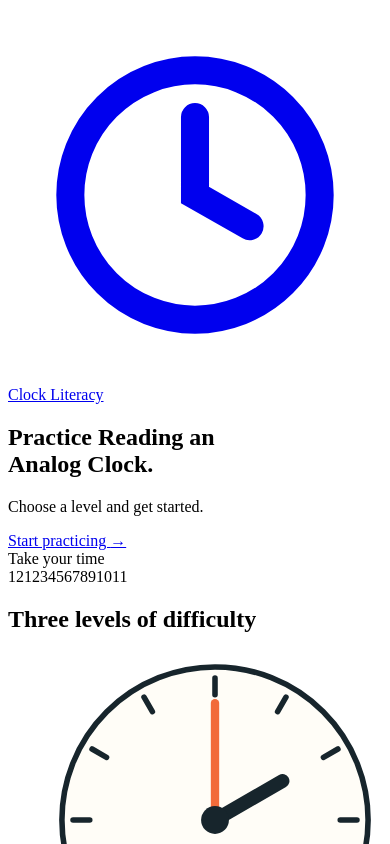
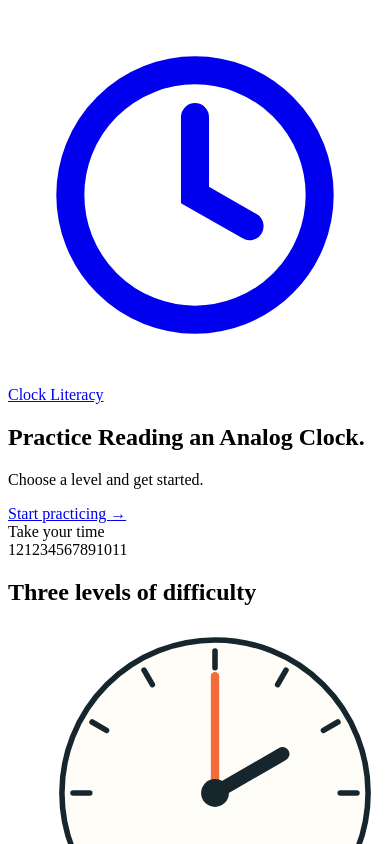
Before and after one commit to EdTech-a-thon/analog-clock-practice, a SvelteKit app: page / in a window 390 px wide. Shown: the top 844 px of the page. Built offline with nearby package versions, Linux system fonts and the light colour scheme.

Commit message:
Improve mobile landing page spacing

```diff
--- a/src/routes/+page.svelte
+++ b/src/routes/+page.svelte
@@ -84,15 +84,18 @@
     >
       <div class="relative z-10 max-w-2xl">
         <h1
-          class="max-w-3xl text-[clamp(3.5rem,7vw,6.7rem)] leading-[0.92] font-semibold tracking-[-0.045em] text-ink"
+          class="max-w-3xl text-[clamp(2.8rem,11.5vw,3.5rem)] leading-[0.94] font-semibold tracking-[-0.04em] text-ink sm:text-[clamp(3.5rem,7vw,6.7rem)] sm:leading-[0.92] sm:tracking-[-0.045em]"
         >
-          Practice Reading an<br /> Analog Clock.
+          <span class="block">Practice Reading</span>
+          <span class="block">an Analog Clock.</span>
         </h1>
-        <p class="mt-8 max-w-lg text-lg leading-relaxed text-ink/68 sm:text-xl">
+        <p
+          class="mt-5 max-w-lg text-lg leading-relaxed text-ink/68 sm:mt-8 sm:text-xl"
+        >
           Choose a level and get started.
         </p>
 
-        <div class="mt-9">
+        <div class="mt-5 sm:mt-9">
           <a
             href={resolve(practiceHref)}
             class="group inline-flex min-h-14 items-center gap-4 rounded-full bg-ink px-7 py-4 text-base font-bold text-white shadow-[0_12px_30px_rgba(23,37,44,0.18)] transition hover:-translate-y-0.5 hover:bg-orange focus-visible:outline-3 focus-visible:outline-offset-4 focus-visible:outline-orange"
```
